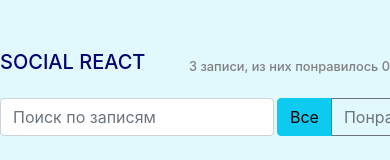
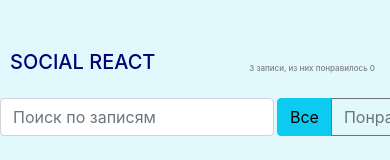
Before and after one commit to Alilenko/socialReact, a React (Create React App) app: page / in a window 390 px wide. Shown: the top 160 px of the page. Built offline with nearby package versions, Linux system fonts and the light colour scheme.

Commit message:
Added adaptive for mobile devices

```diff
--- a/src/component/app-header/app-header.css
+++ b/src/component/app-header/app-header.css
@@ -20,8 +20,11 @@
   @media(max-width: 520px){
     .app-header h1{
       font-size: 20px;
+      margin-left: 10px;
     }
     .app-header h2{
-      font-size: 0.8rem;
+      font-size: 0.5rem;
+      margin-right: 15px;
+      text-align: center;
     }
   }
```
